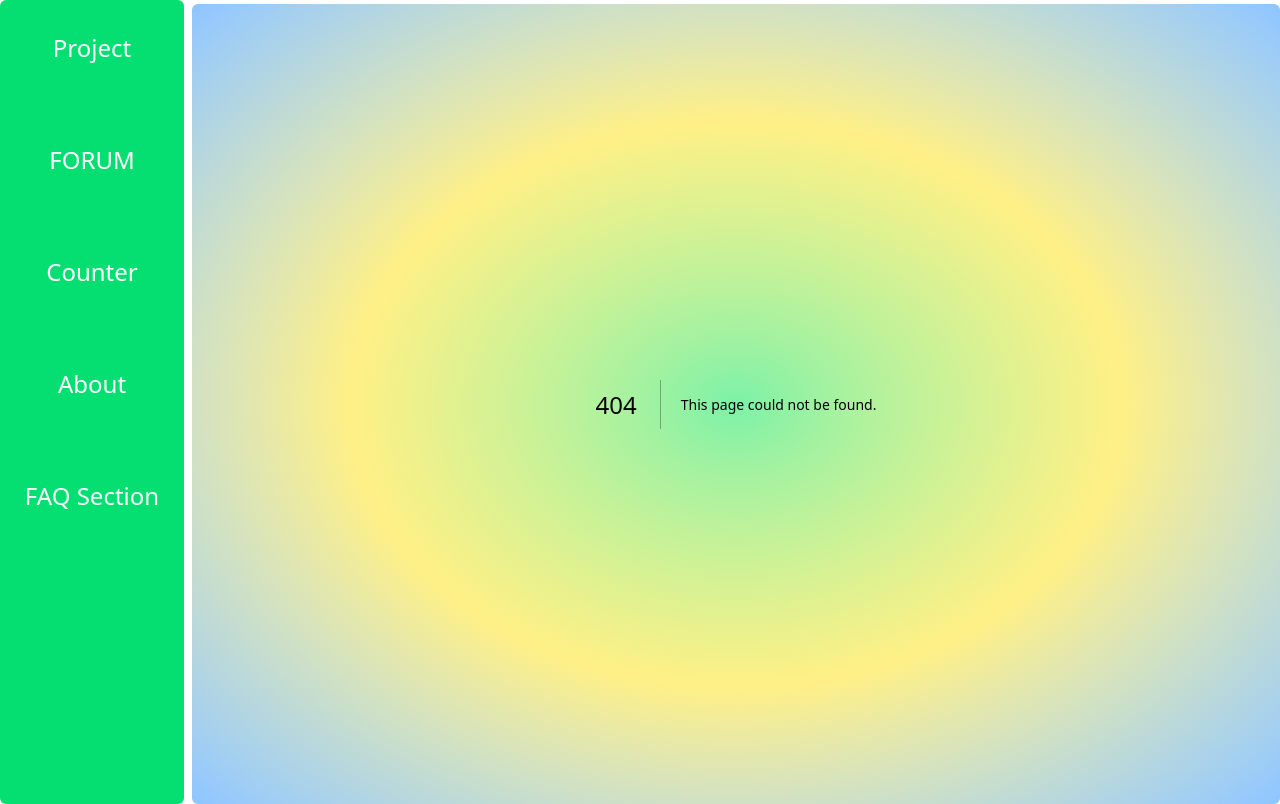
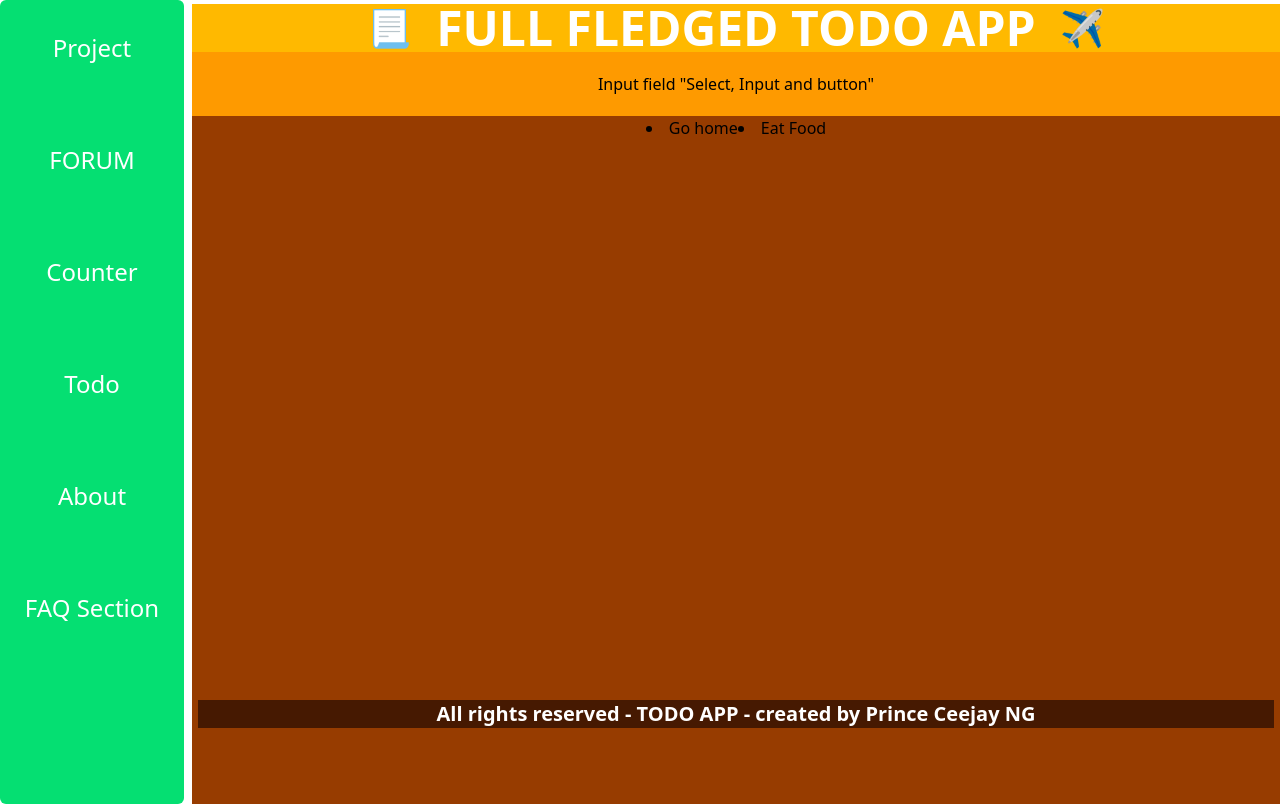
Before and after one commit to PRINCE-CEEJAY/HOME-NEXJS-APPS---NOTE-TAKER-TODO-etc, a Next.js app: page /todo in a window 1280 px wide. Before the commit this address had no page. Built offline with nearby package versions, Linux system fonts and the light colour scheme.

Commit message:
Setup of Todo layout components

```diff
--- /dev/null
+++ b/app/(UI)/todo/page.js
@@ -0,0 +1,12 @@
+import TodoMain from "@/components/Todo/TodoMain";
+import React from "react";
+
+const page = () => {
+  return (
+    <div>
+      <TodoMain />
+    </div>
+  );
+};
+
+export default page;
--- a/components/SideBar.jsx
+++ b/components/SideBar.jsx
@@ -13,6 +13,9 @@ const SideBar = () => {
       <Link href="/counter">
         <button>Counter</button>{" "}
       </Link>
+      <Link href="/todo">
+        <button>Todo</button>{" "}
+      </Link>
       <Link href="/about">
         <button>About</button>{" "}
       </Link>
--- /dev/null
+++ b/components/Todo/Footer.jsx
@@ -0,0 +1,13 @@
+import React from "react";
+
+const Footer = () => {
+  return (
+    <div>
+      <h1 className="bg-amber-950 text-xl text-center font-bold mt-[70vh] min-w-[84vw] text-white">
+        All rights reserved - TODO APP - created by Prince Ceejay NG
+      </h1>
+    </div>
+  );
+};
+
+export default Footer;
--- /dev/null
+++ b/components/Todo/Header.jsx
@@ -0,0 +1,16 @@
+import React from "react";
+
+const Header = () => {
+  return (
+    <div className="flex gap-6 justify-center items-center bg-amber-400 w-full text-white">
+      <h1 className="text-4xl text-green-800-600">📃</h1>
+
+      <h1 className="text-5xl text-center font-extrabold">
+        FULL FLEDGED TODO APP
+      </h1>
+      <h1 className="text-4xl text-blue-800">✈</h1>
+    </div>
+  );
+};
+
+export default Header;
--- /dev/null
+++ b/components/Todo/Input.jsx
@@ -0,0 +1,11 @@
+import React from "react";
+
+const Input = () => {
+  return (
+    <div className="flex justify-center items-center bg-amber-500 w-full p-5">
+      <h1>Input field "Select, Input and button"</h1>
+    </div>
+  );
+};
+
+export default Input;
--- /dev/null
+++ b/components/Todo/TodoItem.jsx
@@ -0,0 +1,12 @@
+import React from "react";
+
+const TodoItem = () => {
+  return (
+    <div className="flex justify-around w-full">
+      <li>Go home</li>
+      <li>Eat Food</li>
+    </div>
+  );
+};
+
+export default TodoItem;
--- /dev/null
+++ b/components/Todo/TodoList.jsx
@@ -0,0 +1,12 @@
+import React from "react";
+import TodoItem from "./TodoItem";
+
+const TodoList = () => {
+  return (
+    <div>
+      <TodoItem />
+    </div>
+  );
+};
+
+export default TodoList;
--- /dev/null
+++ b/components/Todo/TodoMain.jsx
@@ -0,0 +1,18 @@
+import React from "react";
+import Header from "./Header";
+import Input from "./Input";
+import TodoList from "./TodoList";
+import Footer from "./Footer";
+
+const TodoMain = () => {
+  return (
+    <div className="flex flex-col items-center min-w-full min-h-screen bg-amber-800">
+      <Header />
+      <Input />
+      <TodoList />
+      <Footer />
+    </div>
+  );
+};
+
+export default TodoMain;
```
